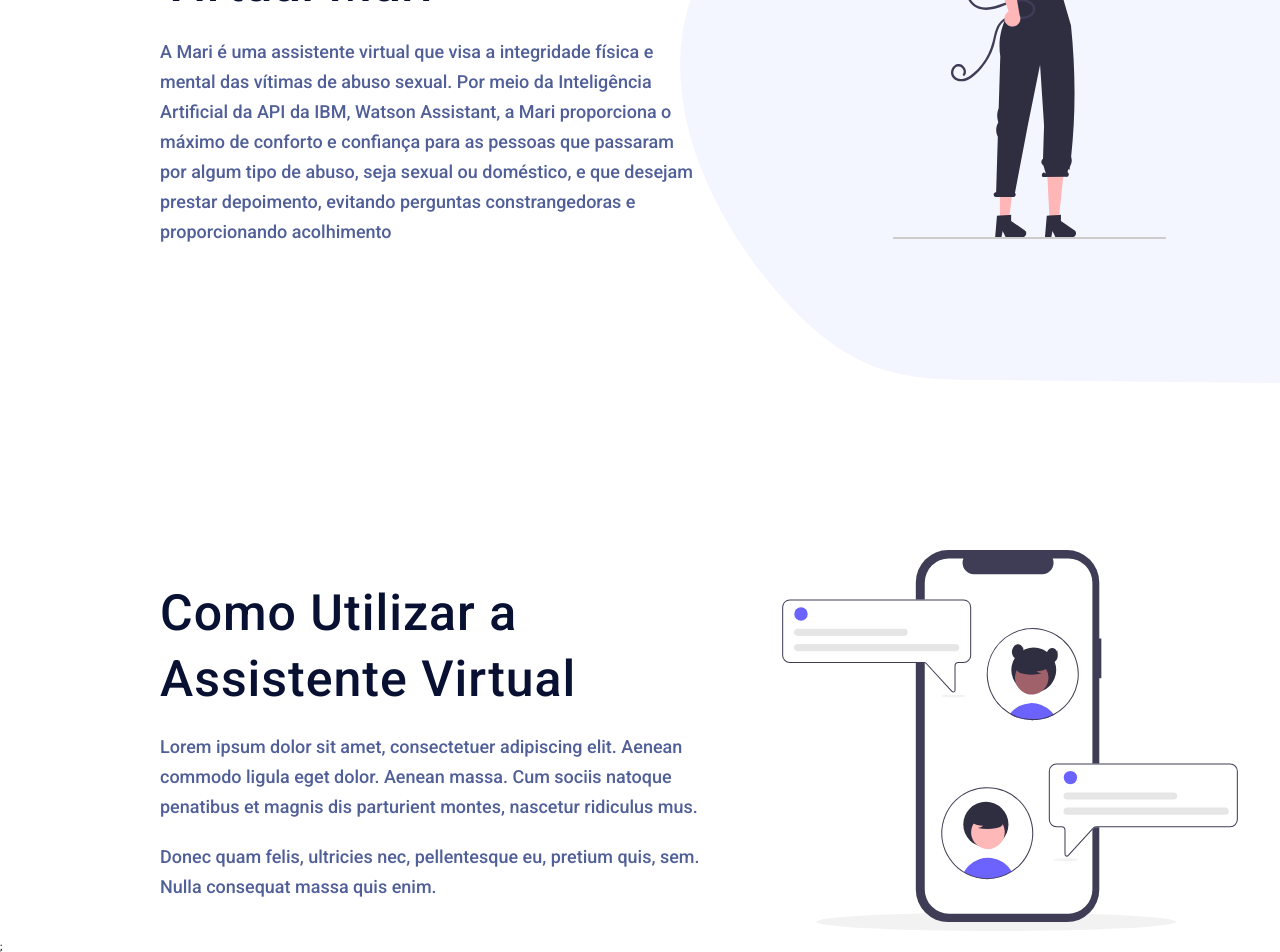
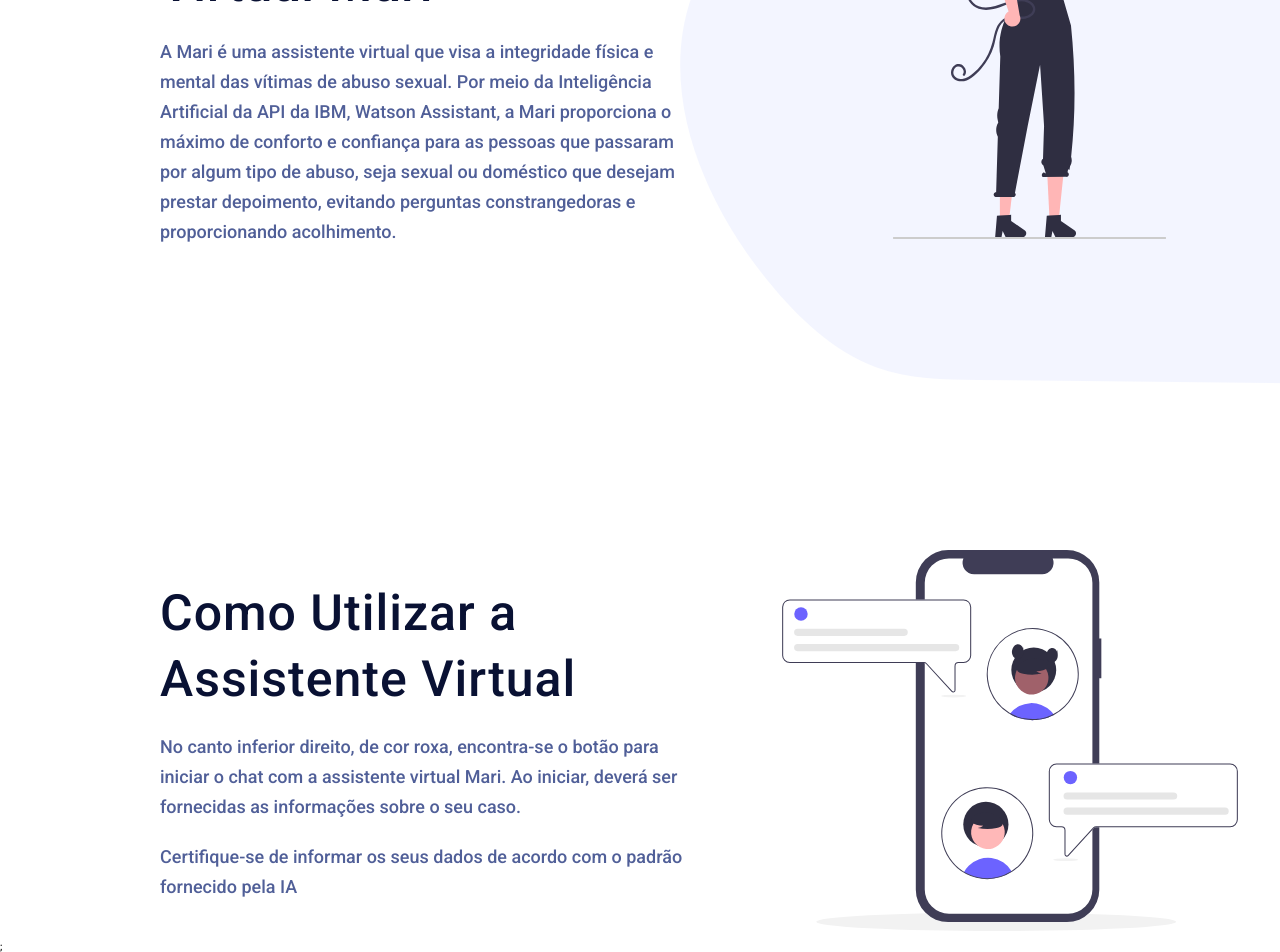
Before and after one commit to devjusan/mari-front, a React (Create React App) app: page / in a window 1280 px wide. Shown: the part 333-1285 px from the top of the page. Built offline with nearby package versions, Linux system fonts and the light colour scheme.

Commit message:
feat: home text

```diff
--- a/src/pages/about/index.tsx
+++ b/src/pages/about/index.tsx
@@ -10,13 +10,13 @@ const About: React.FC = () => (
       </Styles.TitleContainer>
       <Styles.TextContainer>
         <Styles.Text>
-          Lorem ipsum dolor sit amet, consectetuer adipiscing elit. Aenean
-          commodo ligula eget dolor. Aenean massa. Cum sociis natoque penatibus
-          et magnis dis parturient montes, nascetur ridiculus mus.
+          No canto inferior direito, de cor roxa, encontra-se o botão para
+          iniciar o chat com a assistente virtual Mari. Ao iniciar, deverá ser
+          fornecidas as informações sobre o seu caso.
         </Styles.Text>
         <Styles.Text>
-          Donec quam felis, ultricies nec, pellentesque eu, pretium quis, sem.
-          Nulla consequat massa quis enim.
+          Certifique-se de informar os seus dados de acordo com o padrão
+          fornecido pela IA
         </Styles.Text>
       </Styles.TextContainer>
     </Styles.AsideContent>
--- a/src/pages/home/index.tsx
+++ b/src/pages/home/index.tsx
@@ -13,8 +13,8 @@ const Home: React.FC = () => (
           das vítimas de abuso sexual. Por meio da Inteligência Artificial da
           API da IBM, Watson Assistant, a Mari proporciona o máximo de conforto
           e confiança para as pessoas que passaram por algum tipo de abuso, seja
-          sexual ou doméstico, e que desejam prestar depoimento, evitando
-          perguntas constrangedoras e proporcionando acolhimento
+          sexual ou doméstico que desejam prestar depoimento, evitando perguntas
+          constrangedoras e proporcionando acolhimento.
         </Styles.Text>
       </Styles.TextContainer>
     </Styles.AsideContent>
```
